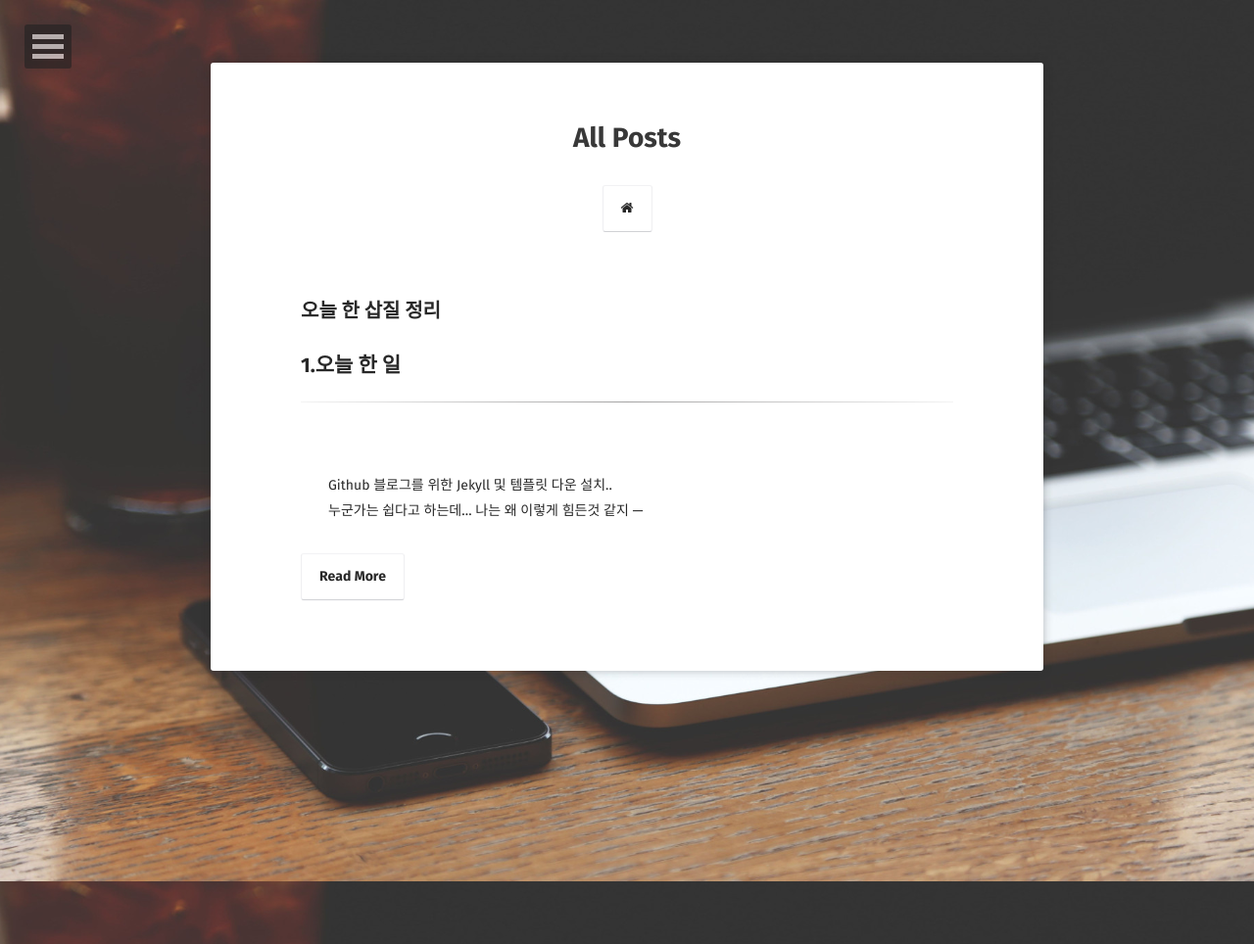
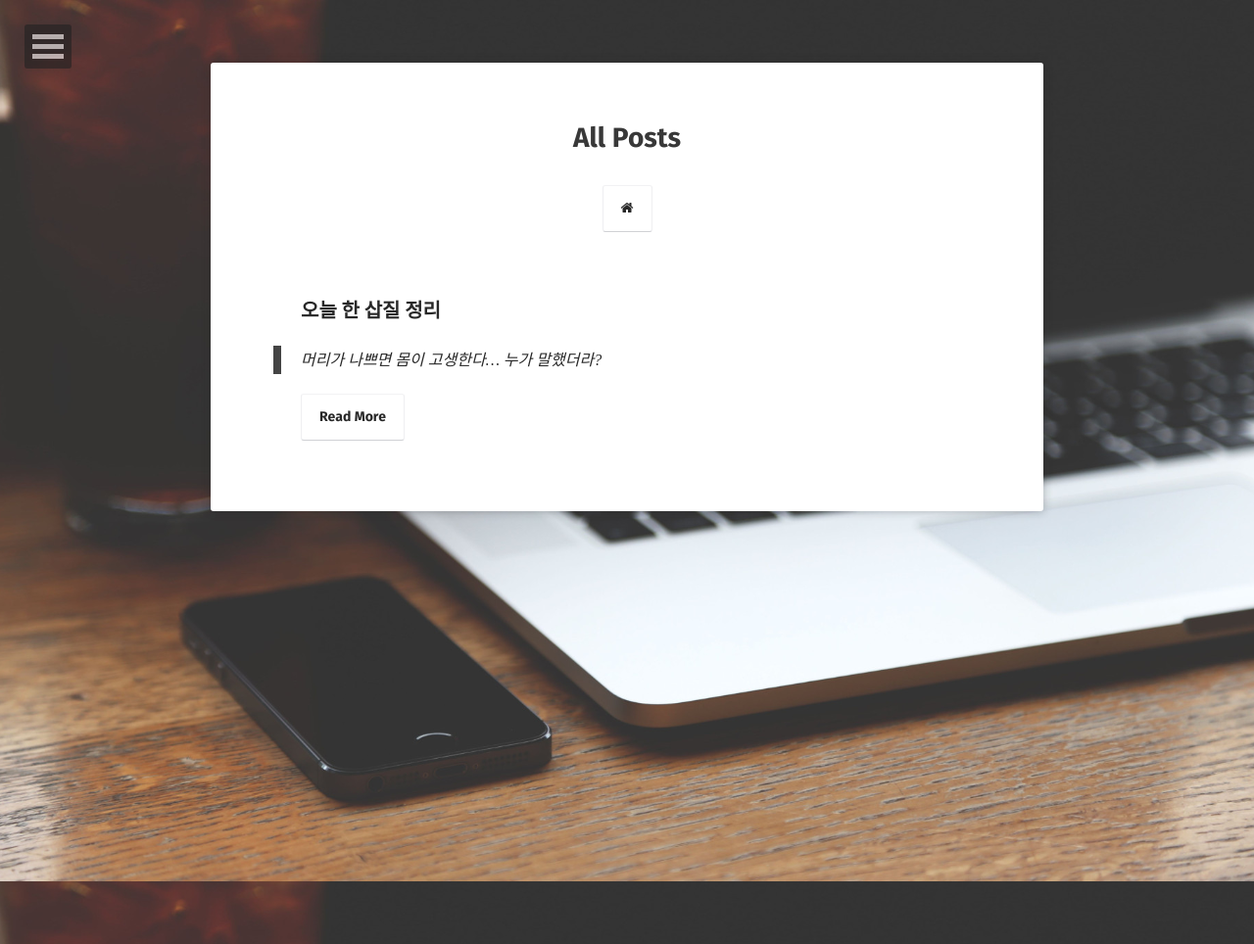
Before and after one commit to suzx5694/suzx5694.github.io, a Jekyll site: the page built from posts/index.md, in a window 1280 px wide. Shown: the whole page at 98% size. Built offline with Jekyll 4.4.1, drawn with Linux system fonts in a browser that asks for light colours; some web fonts are replaced.

Commit message:
change post

```diff
--- a/_includes/nav.html
+++ b/_includes/nav.html
@@ -90,7 +90,7 @@
 				<ul class="dl-submenu">
 					<li><a href="{{ site.url }}/posts/">All Posts</a></li>
 					<li><a href="{{ site.url }}/잡담/">잡담</a></li>
-					<li><a href="{{ site.url }}/tags/">ML with Python</a></li>
+					<li><a href="{{ site.url }}/ML with Python/">ML with Python</a></li>
 					<li><a href="{{ site.url }}/tags/">All Tags</a></li>
 
 				</ul>
--- a/_posts/잡담/2019-03-25-삽질.md
+++ b/_posts/잡담/2019-03-25-삽질.md
@@ -3,30 +3,34 @@ layout: post
 title: 오늘 한 삽질 정리
 tags:
   - Markdown
+  - 삽질
+  - 잡담
+  - 일상
 category: 잡담
 ---
-
+> 머리가 나쁘면 몸이 고생한다...
+> 누가 말했더라?
 
 ## 1.오늘 한 일
 - - -
 <br>
 - Github 블로그를 위한 Jekyll 및 템플릿 다운 설치..<br>
 누군가는 쉽다고 하는데... 나는 왜 이렇게 힘든것 같지
----
+-----
 
 - 구글에서 블로그가 검색되도록 하기 위한 설정 <br>
 이건 상당히 빨리 가능했다 혹시 모르는 사람이 있을지도 모르니
 [이분 블로그](https://wayhome25.github.io/etc/2017/02/20/google-search-sitemap-jekyll/) 참조
----
+-----
 
 - 깃허브 블로그에 이미 있던 포스트 삭제하기<br>
 이게 제일 힘들었던 것 같다. 구글링을 해도 정보는 없고..<br><br>사실 가장 답에 가까운 _posts의 파일을 삭제해봐도 포스트 url에는 404에러가 뜨며 삭제된 것이 확인되지만 list와 미리보기에는 그대로 존재하였다..<br><br> 이것때문에 삽질을 두시간 가량 했는데 결말은 허무..<Br> 그냥 깃허브와 블로그의 반영이 느렸던 것 뿐이었다.<br><br> 내 두 시간 어디 갔냐
----
+-----
 
 - 포스트 리스트 추가하기<br>
-정말 간단해 보였던 작업인데 실제로도 간단했는데 쓸데없이 생각이 깊었다;;<br>
-템플릿에 미리 추가 돼 있던 포스트 리스트 이름을 바꾸고 시간을 아무리 기다려봐도 변동이 없길래 다른 곳을 수정해야 하는 줄 알고 여기저기 돌아다니다 포기할 즘..쿠키에 생각이 미쳤다.<br>
-이런 <del>씨..ㅂ.</del> 결론적으로 처음 사이트를 열었을 때 존재했던 포스트 리스트 쿠키를 삭제하고 나니 변경한 이름, url로 변경되었다.<br>
+정말 간단해 보였던 작업인데 실제로도 간단했는데 쓸데없이 생각이 깊었다;;<br><br>
+템플릿에 미리 추가 돼 있던 포스트 리스트 이름을 바꾸고 시간을 아무리 기다려봐도 변동이 없길래 다른 곳을 수정해야 하는 줄 알고 여기저기 돌아다니다 포기할 즘..쿠키에 생각이 미쳤다.<br><br>
+이런 <del>씨..ㅂ.</del> 결론적으로 처음 사이트를 열었을 때 존재했던 포스트 리스트 쿠키를 삭제하고 나니 변경한 이름, url로 변경되었다.<br><br>
 하하하하ㅏㅏㅏㅏ... 내 한 시간 어디 갔냐
-<br>
+<br><br>
 <img width="400px" src="/img/angry_markdown.jpg">
```
